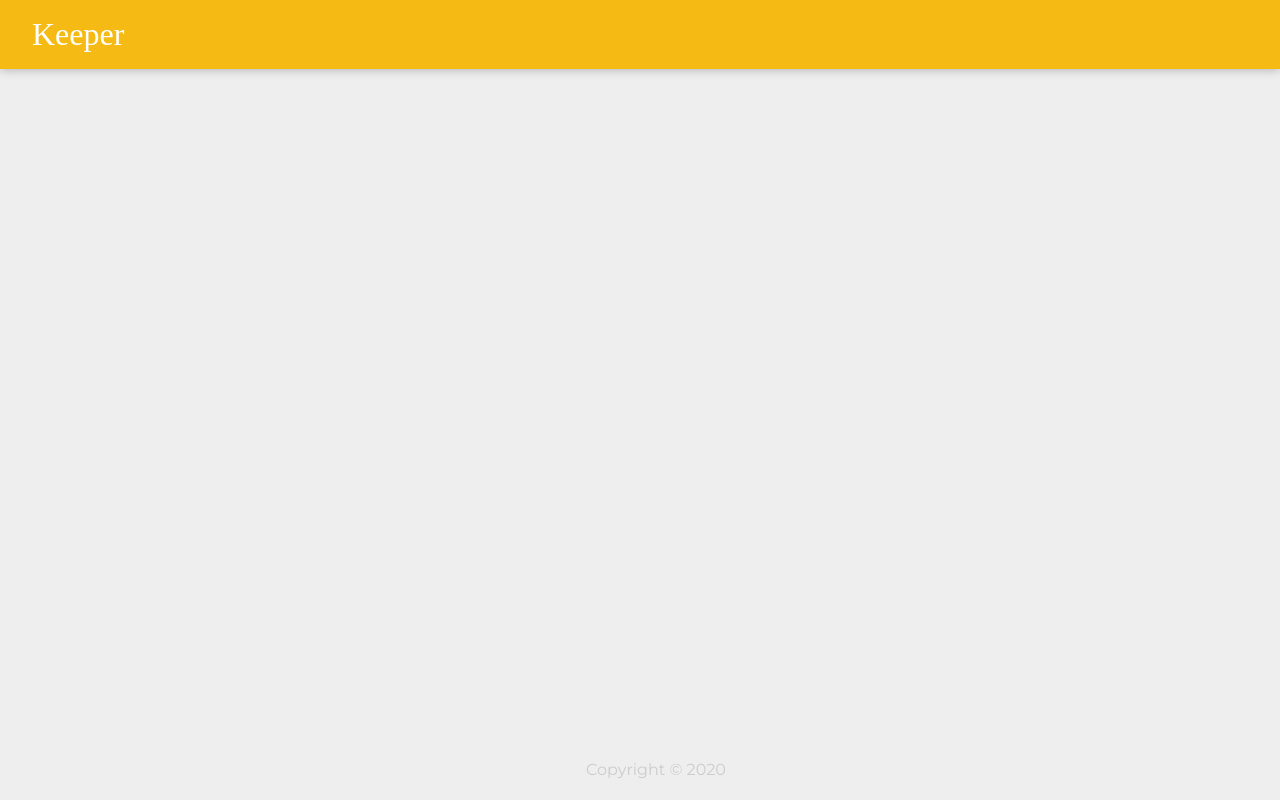
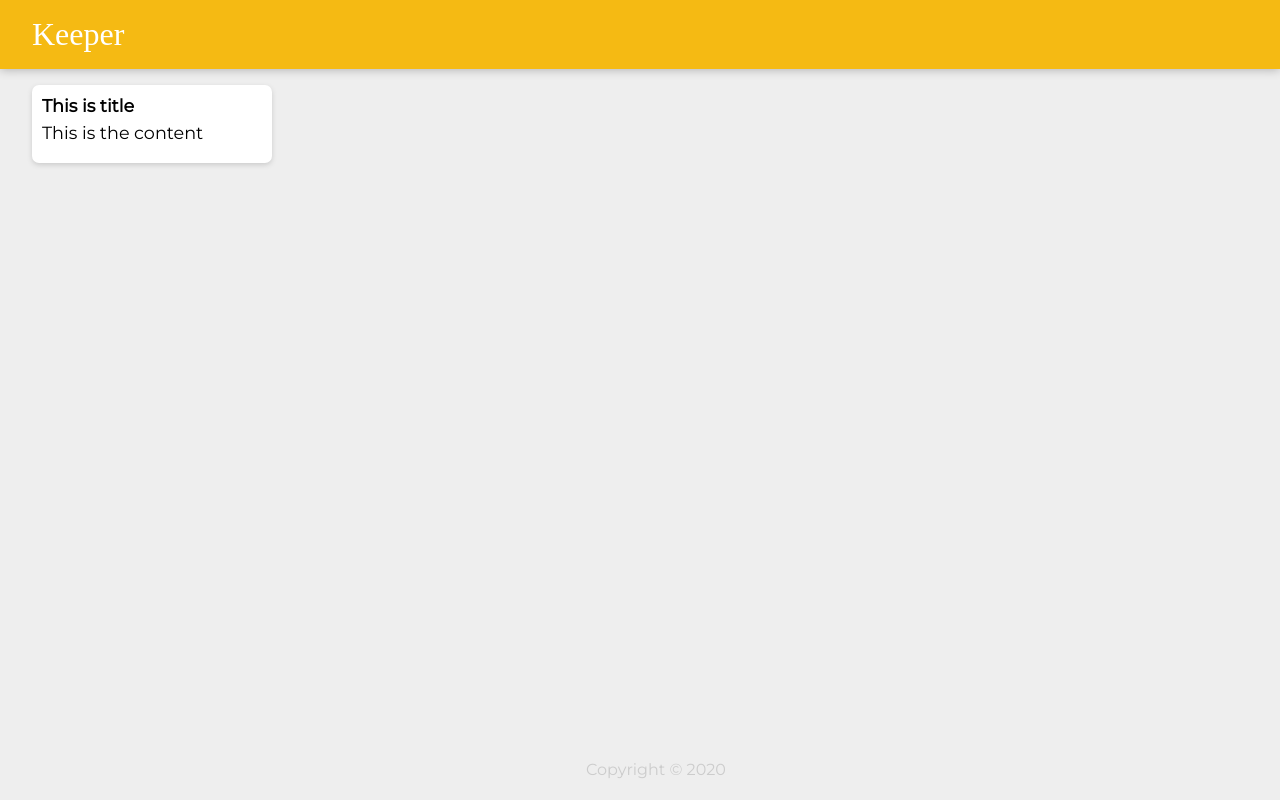
Before and after one commit to Sabyaaaa/Keeper-App, a React (Create React App) app: page / in a window 1280 px wide. Built offline with nearby package versions, Linux system fonts and the light colour scheme; a web font is replaced by a local one.

Commit message:
Created Note.jsx

```diff
--- a/package.json
+++ b/package.json
@@ -13,7 +13,7 @@
     "typescript": "3.3.3"
   },
   "scripts": {
-    "start": "set PORT=3000 && react-scripts start",
+    "start": "react-scripts start",
     "build": "react-scripts build",
     "test": "react-scripts test --env=jsdom",
     "eject": "react-scripts eject"
--- a/src/components/App.jsx
+++ b/src/components/App.jsx
@@ -1,11 +1,13 @@
 import React from "react";
 import Header from "./Header";
 import Footer from "./Footer";
+import Note from "./Note";
 
 function App(){
     return (
         <div>
             <Header />
+            <Note />
             <Footer />
         </div>
     );
--- /dev/null
+++ b/src/components/Note.jsx
@@ -0,0 +1,12 @@
+import React from "react";
+
+function Note() {
+    return (
+    <div className="note">
+        <h1>This is title</h1>
+        <p>This is the content</p>
+    </div>
+    );
+}
+
+export default Note;
```
